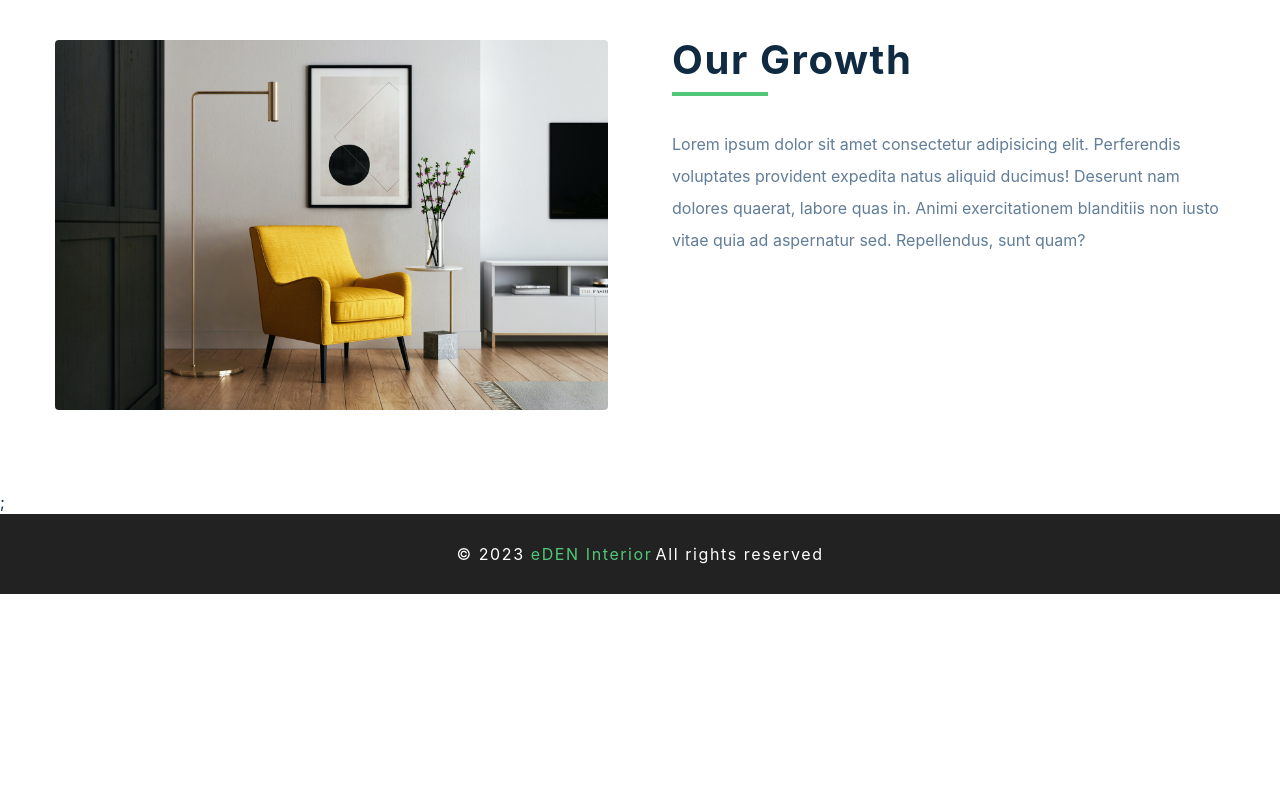
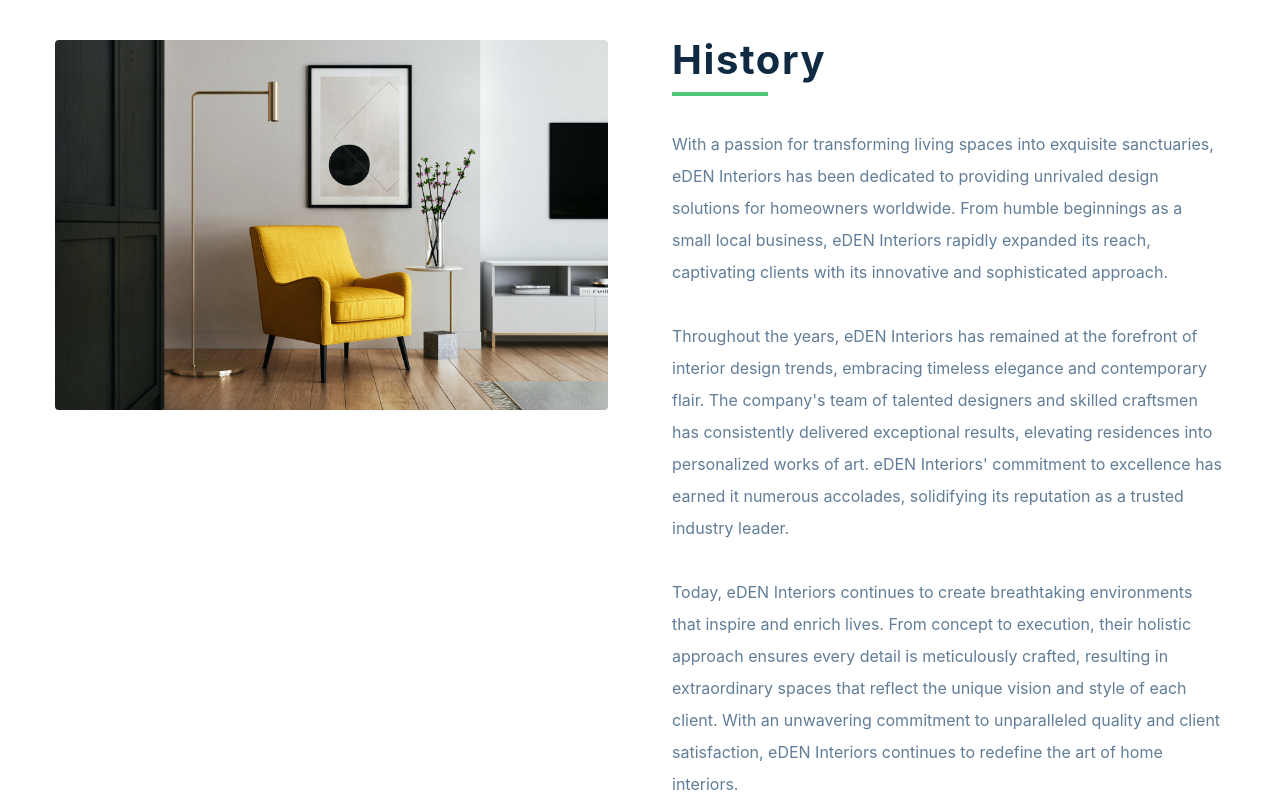
Before and after one commit to Derryck2020/eden-interior, a React (Create React App) app: page /about in a window 1280 px wide. Shown: the part 280-1080 px from the top of the page. Before the commit the page ends 874 px from the top, so only its background shows below. Built offline with nearby package versions, Linux system fonts and the light colour scheme; no server answers.

Commit message:
update of paragraph

```diff
--- a/src/pages/AboutPage.js
+++ b/src/pages/AboutPage.js
@@ -11,15 +11,37 @@ const AboutPage = () => {
 				<img src={aboutImg} alt="slik relaxer" />
 				<article>
 					<div className="title">
-						<h2>Our Growth</h2>
+						<h2>History</h2>
 						<div className="underline"></div>
 					</div>
 					<p>
-						Lorem ipsum dolor sit amet consectetur adipisicing elit.
-						Perferendis voluptates provident expedita natus aliquid
-						ducimus! Deserunt nam dolores quaerat, labore quas in. Animi
-						exercitationem blanditiis non iusto vitae quia ad aspernatur
-						sed. Repellendus, sunt quam?
+						With a passion for transforming living spaces into exquisite
+						sanctuaries, eDEN Interiors has been dedicated to providing
+						unrivaled design solutions for homeowners worldwide. From
+						humble beginnings as a small local business, eDEN Interiors
+						rapidly expanded its reach, captivating clients with its
+						innovative and sophisticated approach.{' '}
+						<p>
+							Throughout the years, eDEN Interiors has remained at the
+							forefront of interior design trends, embracing timeless
+							elegance and contemporary flair. The company's team of
+							talented designers and skilled craftsmen has consistently
+							delivered exceptional results, elevating residences into
+							personalized works of art. eDEN Interiors' commitment to
+							excellence has earned it numerous accolades, solidifying
+							its reputation as a trusted industry leader.{' '}
+						</p>
+						<p>
+							{' '}
+							Today, eDEN Interiors continues to create breathtaking
+							environments that inspire and enrich lives. From concept to
+							execution, their holistic approach ensures every detail is
+							meticulously crafted, resulting in extraordinary spaces
+							that reflect the unique vision and style of each client.
+							With an unwavering commitment to unparalleled quality and
+							client satisfaction, eDEN Interiors continues to redefine
+							the art of home interiors.
+						</p>
 					</p>
 				</article>
 			</Wrapper>
```
